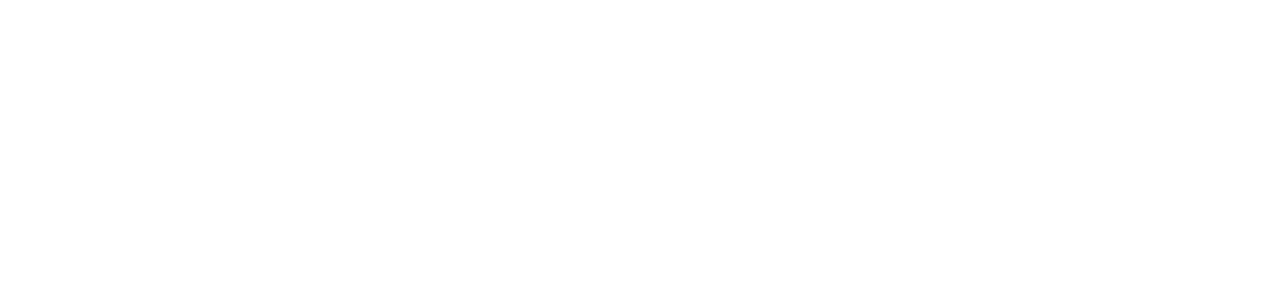
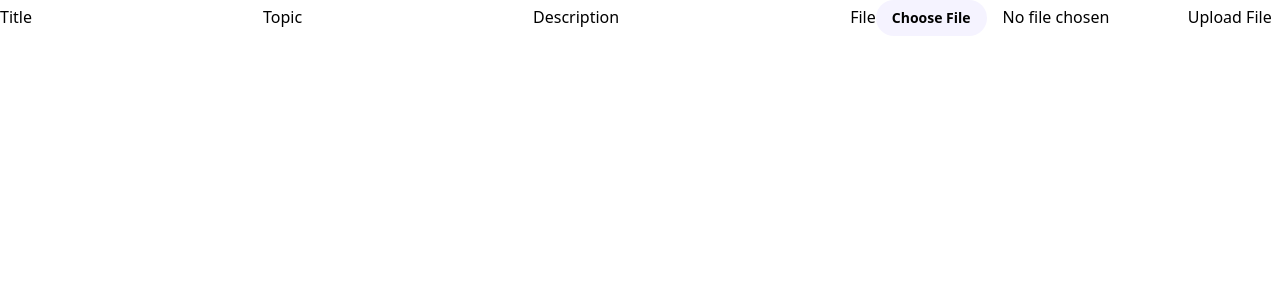
Before and after one commit to Tarun09102002/code-crusaders, a React (Create React App) app: page /uploadNotes in a window 1280 px wide. Before the commit this address had no page. Shown: the top 300 px of the page. Built offline with nearby package versions, Linux system fonts and the light colour scheme.

Commit message:
added upload notes route

```diff
--- a/src/App.js
+++ b/src/App.js
@@ -1,12 +1,13 @@
 import "./App.css";
 import { BrowserRouter, Routes, Route } from "react-router-dom";
-import { Login, Register } from "./pages";
+import { Login, Register, UploadNotes } from "./pages";
 
 function App() {
   return (
     <Routes>
       <Route path="/login" element={<Login />}></Route>
       <Route path="/register" element={<Register />}></Route>
+      <Route path="/uploadNotes" element={<UploadNotes />}></Route>
     </Routes>
   );
 }
--- a/src/pages/index.jsx
+++ b/src/pages/index.jsx
@@ -1,2 +1,3 @@
 export { default as Login } from "./Login";
 export { default as Register } from "./Register";
+export { default as UploadNotes } from "./UploadNotes";
```
Also changed, not shown: src/pages/UploadNotes.js (renamed from src/components/UploadNotes.js).
